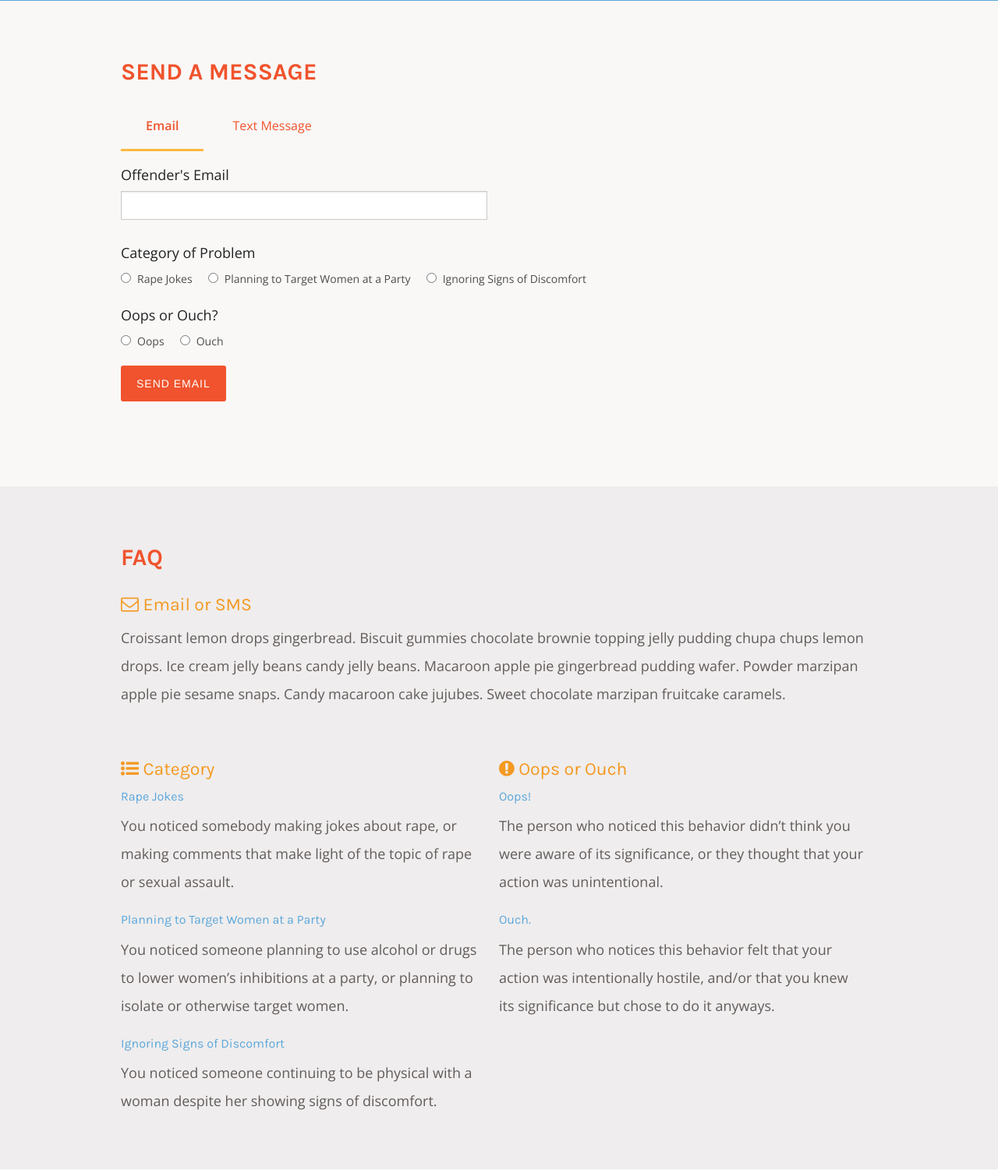
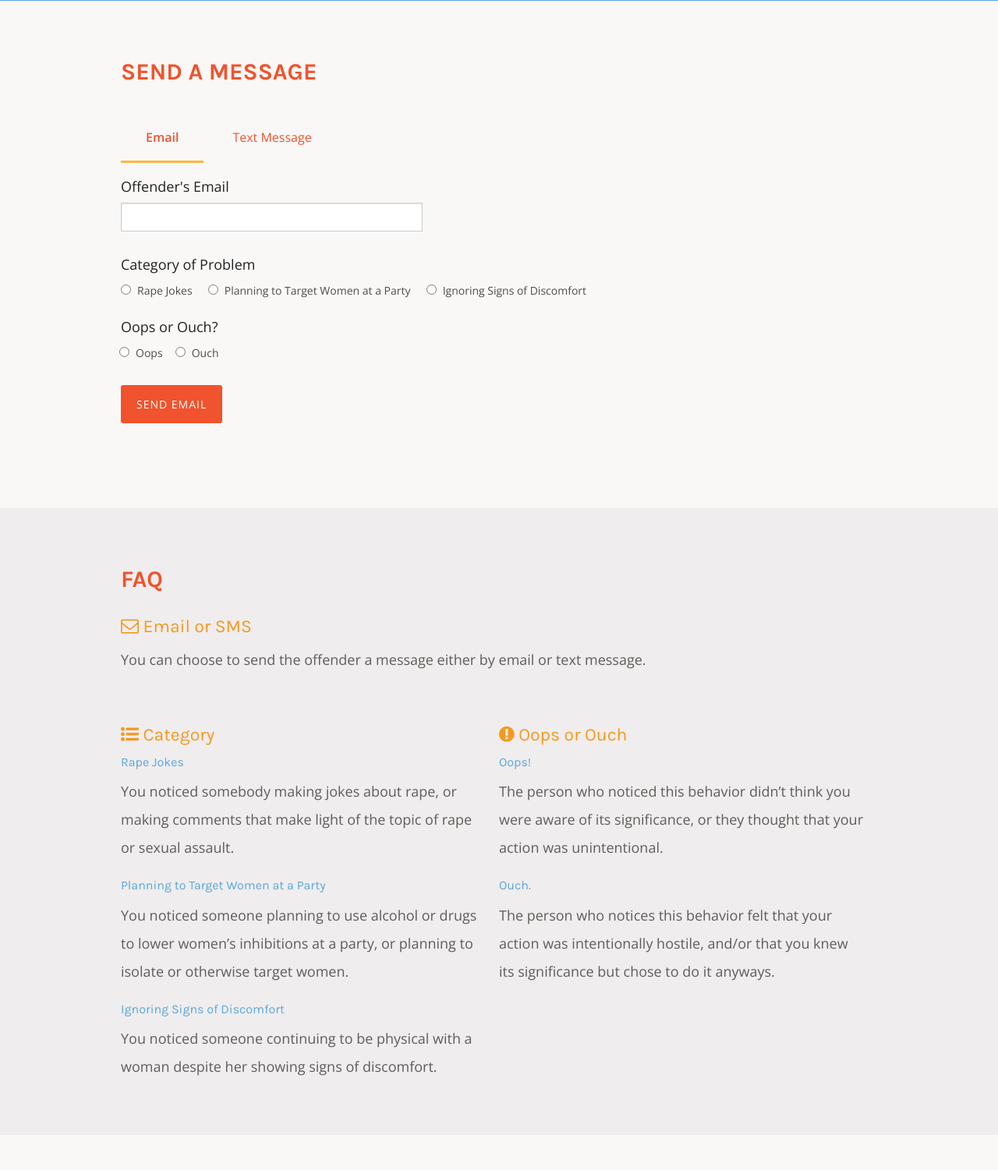
Before and after one commit to juliepanda/chimehack, a Flask app: page / in a window 1280 px wide. Shown: the part 1147-2648 px from the top of the page at 78% size. Run offline with Flask 2, Linux system fonts and the light colour scheme; some libraries are stand-ins or nearby versions.

Commit message:
minor changes

```diff
--- a/chime_app/static/style.css
+++ b/chime_app/static/style.css
@@ -232,6 +232,7 @@ input[type="submit"] {
   text-transform: uppercase;
   font-size: 14px;
   padding: 15px 20px;
+  font-family: 'Open Sans', sans-serif;
 }
 
 .button:hover {
@@ -240,6 +241,30 @@ input[type="submit"] {
 
 .button:focus {
   background-color: #cc2402;
+}
+
+/* oops ouch */
+
+.form-btn {
+  background-color: #ccc;
+  letter-spacing: 1px;
+  text-transform: uppercase;
+  font-size: 12px;
+  padding: 15px 20px;
+  color: #666;
+  border: 0;
+  font-weight: 600;
+  margin-right: 5px;
+}
+
+.form-btn:hover {
+  background-color: #5ba7dc;
+  color: #fff;
+}
+
+.form-btn:focus {
+  background-color: #5ba7dc;
+  color: #fff;
 }
 
 .fff {
@@ -355,3 +380,7 @@ h5 {
   border-color: transparent;
   color: #FFFFFF;
 }
+
+.alert-box-padding {
+  padding-bottom: 15px;
+}
--- a/chime_app/templates/index.html
+++ b/chime_app/templates/index.html
@@ -93,12 +93,13 @@
       </div>
     </div>
 
+
             <a name="sendmessage"></a>
         <div class="section-5-send">
           <div class="row">
             <div class="large-12 columns">
               <h1>Send a Message</h1>
-             <div class="row">
+             <div class="row alert-box-padding">
               <div class="large-6 columns">
                 <div data-alert id="alert-box" style="display:none" class="alert-box success radius">
                   Your message was sent!
@@ -112,18 +113,20 @@
               </ul>
               <div class="tabs-content">
                 <div class="content active" id="panel1">
-                            <!--      EMAIL FORM    -->
+<!--                                  EMAIL FORM    -->
               <div id='mail-form'>
+
 <!--
                 <div class="row">
-                  <div class="large-12 columns">
+                  <div class="large-5 columns">
                     <label for="email"><h5>Offender's Name</h5></label>
                     <input type="text" id="name" name="name" placeholder="">
                   </div>
                 </div>
 -->
+
                 <div class="row">
-                  <div class="large-6 columns">
+                  <div class="large-5 columns">
                     <label for="email"><h5>Offender's Email</h5></label>
                     <input type="text" id="email-field" name="email" placeholder="">
                   </div>
@@ -132,23 +135,26 @@
                 <div class="row">
                   <div class="large-12 columns">
                     <label><h5>Category of Problem</h5></label>
-                    <input type="radio" name="category" value="rape" id="mail-rapeJoke"><label for="pokemonRed">Rape Jokes</label>
-                    <input type="radio" name="category" value="compromise" id="mail-compSituation"><label for="pokemonBlue">Planning to Target Women at a Party</label>
-                    <input type="radio" name="category" value="ignore" id="mail-ignoreSign"><label for="pokemonBlue">Ignoring Signs of Discomfort</label>
+                    <input type="radio" class="form-btn" name="category" value="Rape Jokes" id="mail-rapeJoke"><label>Rape Jokes</label>
+                    <input type="radio" class="form-btn" name="category" value="Planning to Target Women at a Party" id="mail-compSituation"><label>Planning to Target Women at a Party</label>
+                    <input type="radio" class="form-btn" name="category" value="Ignoring Signs of Discomfort" id="mail-ignoreSign"><label>Ignoring Signs of Discomfort</label>
                   </div>
                 </div>
                 <div class="buffer-sm"></div>
                 <div class="row">
                   <div class="large-12 columns">
                     <label><h5>Oops or Ouch?</h5></label>
-                    <input type="radio" name="oopsOuch" value="oops" id="mail-oops"><label for="pokemonRed">Oops</label>
-                    <input type="radio" name="oopsOuch" value="ouch" id="mail-ouch"><label for="pokemonBlue">Ouch</label>
+                    <ul class="button-group">
+                      <li><input type="radio" class="form-btn" name="oopsOuch" value="oops" id="mail-oops"><label for="oops">Oops</label></li>
+                      <li><input type="radio" class="form-btn" name="oopsOuch" value="ouch" id="mail-ouch"><label for="ouch">Ouch</label>
+                    </ul></li>
                   </div>
                 </div>
+
+                <div class="buffer-sm"></div>
 <!--
-                <div class="buffer-sm"></div>
                 <div class="row">
-                  <div class="large-12 columns">
+                  <div class="large-5 columns">
                     <label><h5>Comments</h5>
                       <textarea placeholder="Insert comment here"></textarea>
                     </label>
@@ -165,18 +171,18 @@
                 </div>
 
                 <div class="content" id="panel2">
-                            <!--      PHONE FORM    -->
+<!--                                  PHONE FORM    -->
           <div id="sms-form">
             <div class="row">
               <div class="large-12 columns">
-<!--
+
                 <div class="row">
                   <div class="large-12 columns">
                     <label for="email"><h5>Name</h5></label>
                     <input type="text" id="name" name="name" placeholder="Put the offender's name here">
                   </div>
                 </div>
--->
+
                 <div class="row">
                   <div class="large-12 columns">
                     <label for="email"><h5>Offender's Phone Number</h5></label>
@@ -209,7 +215,7 @@
                     <input type="radio" name="oopsOuch" value="ouch" id="sms-ouch"><label for="pokemonBlue">Ouch</label>
                   </div>
                 </div>
-<!--
+
                 <div class="buffer-sm"></div>
                 <div class="row">
                   <div class="large-12 columns">
@@ -218,7 +224,7 @@
                     </label>
                   </div>
                 </div>
--->
+
                 <div class="buffer-sm"></div>
                 <div class="row">
                   <div class="large-12 columns">
@@ -234,6 +240,7 @@
           </div>
     </div>
 
+
     <a name="faq"></a>
     <div class="section-4-instructions">
       <div class="row">
@@ -241,7 +248,7 @@
           <h1>FAQ</h1>
           <div class="large-12 columns no-pad-left">
             <h4><i class="fa fa-envelope-o"></i> Email or SMS</h4>
-            <p>Croissant lemon drops gingerbread. Biscuit gummies chocolate brownie topping jelly pudding chupa chups lemon drops. Ice cream jelly beans candy jelly beans. Macaroon apple pie gingerbread pudding wafer. Powder marzipan apple pie sesame snaps. Candy macaroon cake jujubes. Sweet chocolate marzipan fruitcake caramels.</p>
+            <p>You can choose to send the offender a message either by email or text message.</p>
           </div>
 
         </div>
```
